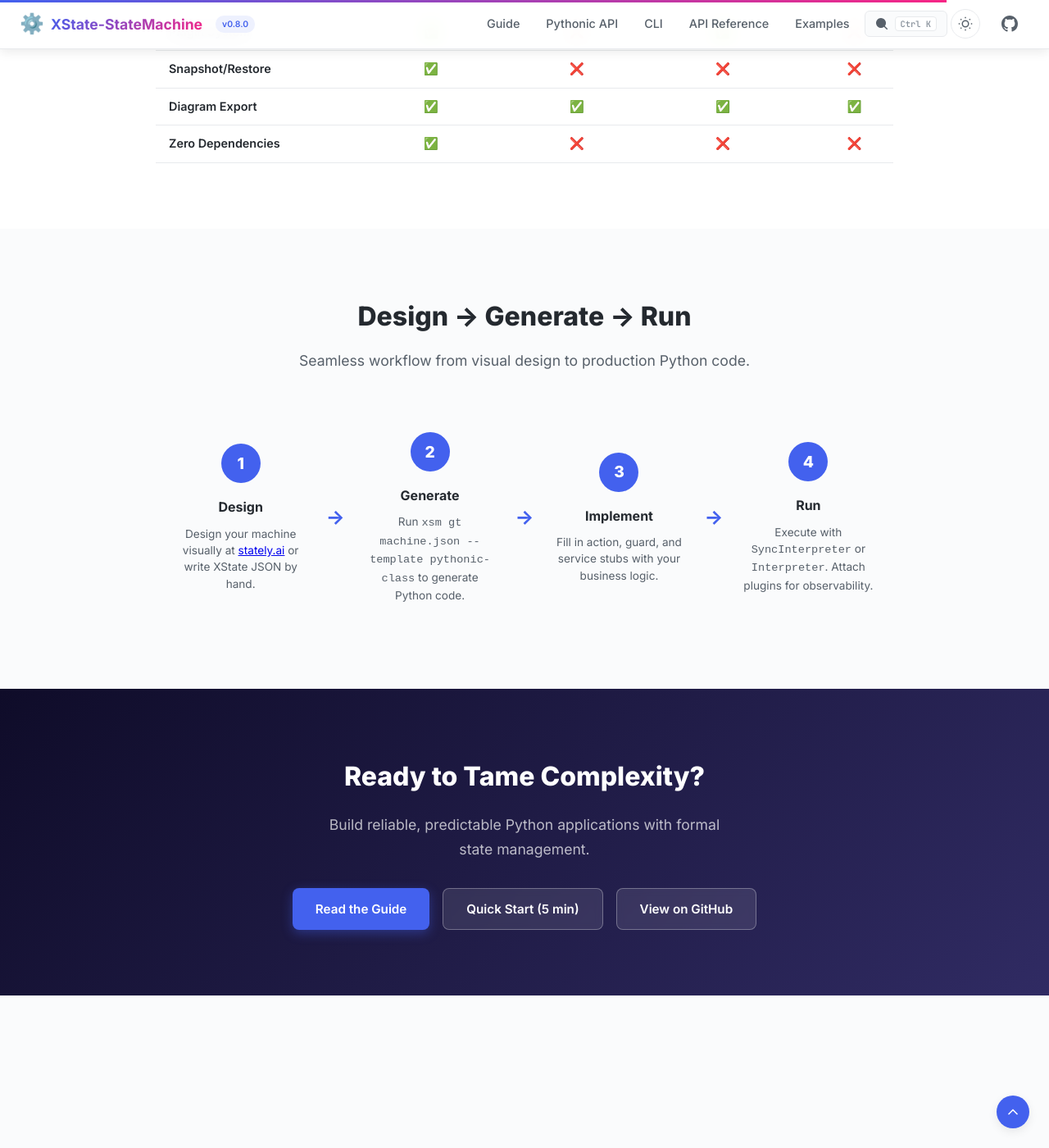
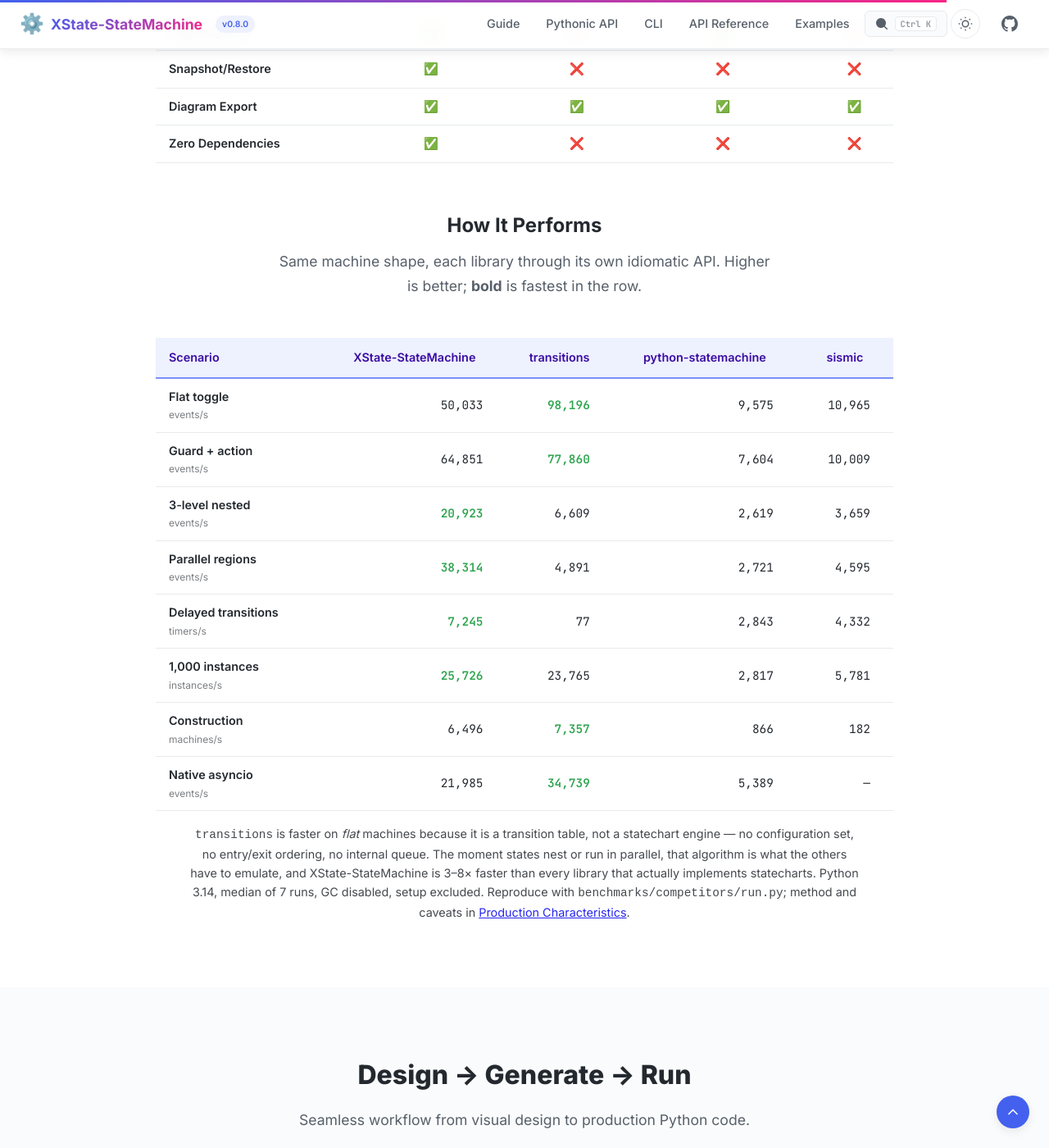
Before and after one commit to basiltt/xstate-statemachine, a Jekyll site: the page built from docs/index.html, in a window 1280 px wide and 1400 px high, scrolled down 6820 px. Shown: the whole window at 82% size. Built offline with Jekyll 4.4.1, drawn with Linux system fonts in a browser that asks for light colours; some of the changed text lies outside the part shown.

Commit message:
release: name 0.8.0 "Fortify"; add performance comparison to the landing page
The badge said "Production Hardened" -- a quality, not a name. Fortify
is what the release does: it systematically hardens the engine rather
than adding one headline feature. Codename applied to the hero badge and
both changelog headings, matching how 0.7.0 was titled.

Landing page: a "How It Performs" table under "How It Compares", from
benchmarks/competitors on the shipped 0.8.0 build (our rows re-measured
after the perf PR). It shows transitions winning flat machines and says
why; we win every statechart-shaped scenario.

Co-Authored-By: Claude Fable 5 <noreply@anthropic.com>

```diff
--- a/docs/assets/css/style.css
+++ b/docs/assets/css/style.css
@@ -1012,6 +1012,41 @@ body {
 }
 
 .comparison-table td:not(:first-child) {
+  text-align: center;
+}
+
+/* --- Performance table (below the feature comparison) --- */
+.perf-title {
+  text-align: center;
+  font-size: 1.5rem;
+  margin: 56px 0 8px;
+}
+
+.perf-table td:not(:first-child) {
+  font-family: var(--font-mono);
+  font-variant-numeric: tabular-nums;
+  text-align: right;
+  padding-right: 28px;
+}
+
+.perf-table td.perf-best {
+  font-weight: 700;
+  color: var(--color-success, #3fb950);
+}
+
+.perf-unit {
+  display: block;
+  font-size: 0.75rem;
+  font-weight: 400;
+  opacity: 0.6;
+}
+
+.perf-note {
+  max-width: 820px;
+  margin: 16px auto 0;
+  font-size: 0.9rem;
+  line-height: 1.6;
+  opacity: 0.85;
   text-align: center;
 }
 
--- a/docs/index.html
+++ b/docs/index.html
@@ -6,7 +6,7 @@ title: Home
 <!-- Hero Section -->
 <section class="hero">
   <div class="hero-content">
-    <div class="hero-badge">v0.8.0 &mdash; Production Hardened</div>
+    <div class="hero-badge">v0.8.0 &mdash; Fortify</div>
     <h1>
       State Machines for Python,<br>
       <span class="gradient-text">Done Right.</span>
@@ -375,6 +375,41 @@ interp.stop()</code></pre>
       </tbody>
     </table>
   </div>
+
+  <h3 class="perf-title">How It Performs</h3>
+  <p class="section-subtitle">Same machine shape, each library through its own idiomatic API. Higher is better; <strong>bold</strong> is fastest in the row.</p>
+
+  <div class="comparison-table perf-table">
+    <table>
+      <thead>
+        <tr>
+          <th>Scenario</th>
+          <th>XState-StateMachine</th>
+          <th>transitions</th>
+          <th>python-statemachine</th>
+          <th>sismic</th>
+        </tr>
+      </thead>
+      <tbody>
+        <tr><td>Flat toggle <span class="perf-unit">events/s</span></td><td>50,033</td><td class="perf-best">98,196</td><td>9,575</td><td>10,965</td></tr>
+        <tr><td>Guard + action <span class="perf-unit">events/s</span></td><td>64,851</td><td class="perf-best">77,860</td><td>7,604</td><td>10,009</td></tr>
+        <tr><td>3-level nested <span class="perf-unit">events/s</span></td><td class="perf-best">20,923</td><td>6,609</td><td>2,619</td><td>3,659</td></tr>
+        <tr><td>Parallel regions <span class="perf-unit">events/s</span></td><td class="perf-best">38,314</td><td>4,891</td><td>2,721</td><td>4,595</td></tr>
+        <tr><td>Delayed transitions <span class="perf-unit">timers/s</span></td><td class="perf-best">7,245</td><td>77</td><td>2,843</td><td>4,332</td></tr>
+        <tr><td>1,000 instances <span class="perf-unit">instances/s</span></td><td class="perf-best">25,726</td><td>23,765</td><td>2,817</td><td>5,781</td></tr>
+        <tr><td>Construction <span class="perf-unit">machines/s</span></td><td>6,496</td><td class="perf-best">7,357</td><td>866</td><td>182</td></tr>
+        <tr><td>Native asyncio <span class="perf-unit">events/s</span></td><td>21,985</td><td class="perf-best">34,739</td><td>5,389</td><td>&mdash;</td></tr>
+      </tbody>
+    </table>
+  </div>
+  <p class="perf-note">
+    <code>transitions</code> is faster on <em>flat</em> machines because it is a transition table, not a statechart
+    engine &mdash; no configuration set, no entry/exit ordering, no internal queue. The moment states nest or run in
+    parallel, that algorithm is what the others have to emulate, and XState-StateMachine is 3&ndash;8&times; faster
+    than every library that actually implements statecharts. Python 3.14, median of 7 runs, GC disabled, setup excluded.
+    Reproduce with <code>benchmarks/competitors/run.py</code>; method and caveats in
+    <a href="{{ '/guide/production-characteristics/' | relative_url }}">Production Characteristics</a>.
+  </p>
 </section>
 
 <!-- Workflow -->
```
Also changed, not shown: docs/_guide/changelog.md (+1 -1 lines), CHANGELOG.md.
